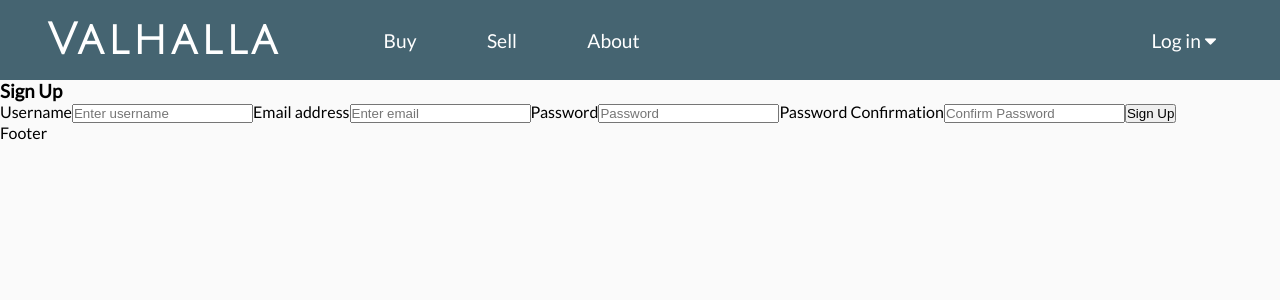
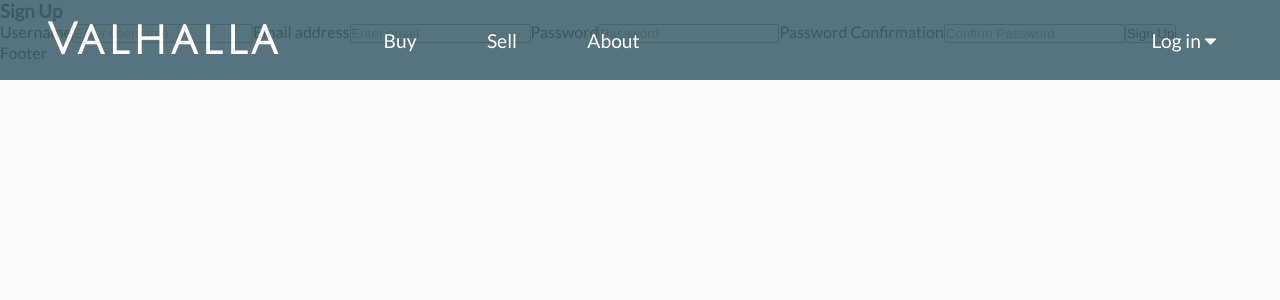
Before and after one commit to Benjamin-Kuzava/valhalla, a React (Create React App) app in the folder client/: page /sign-up in a window 1280 px wide. Shown: the top 300 px of the page. Built offline with nearby package versions, Linux system fonts and the light colour scheme.

Commit message:
changed opacity to Nav changed opacity to dropdown made Navbar fixed

```diff
--- a/client/src/components/ImageSlider/ImageSlider.jsx
+++ b/client/src/components/ImageSlider/ImageSlider.jsx
@@ -21,7 +21,7 @@
 
   return (
     <section className="slider">
-      <div id="brand"> Island Living at Its Finest </div>
+      {/* <div id="brand"> Island Living at Its Finest </div> */}
       <FaArrowAltCircleLeft className="left-arrow" onClick={prevSlide} />
       <FaArrowAltCircleRight className="right-arrow" onClick={nextSlide} />
       {sliderData.map((slide, index) => {
--- a/client/src/components/shared/Dropdown/Dropdown.css
+++ b/client/src/components/shared/Dropdown/Dropdown.css
@@ -7,7 +7,7 @@
 }
 
 .dropdown-menu li {
-  background: rgba(5, 5, 5, 0.8);
+  background: #456471;
   font-family: "Lato";
   cursor: pointer;
 }
--- a/client/src/components/shared/Nav/Nav.css
+++ b/client/src/components/shared/Nav/Nav.css
@@ -1,10 +1,14 @@
 .navbar {
   background: #456471;
   height: 80px;
+  width: 100%;
   display: flex;
   justify-content: center;
   align-items: center;
   font-size: 1.2rem;
+  opacity: 0.9;
+  position: fixed;
+  z-index: 20;
 }
 
 .navbar-logo {
@@ -82,7 +86,7 @@
   }
 
   .nav-menu.active {
-    background: rgba(5, 5, 5, 0.8);
+    background: #456471;
     left: 0;
     opacity: 1;
     transition: all 0.5s ease;
--- a/client/src/screens/Home/Home.jsx
+++ b/client/src/screens/Home/Home.jsx
@@ -11,9 +11,7 @@
         <ImageSlider />
         <h1>Home</h1>
       </div>
-      <div>
-        <ListingCards />
-      </div>
+      <div>{/* <ListingCards /> */}</div>
     </Layout>
   );
 };
```
